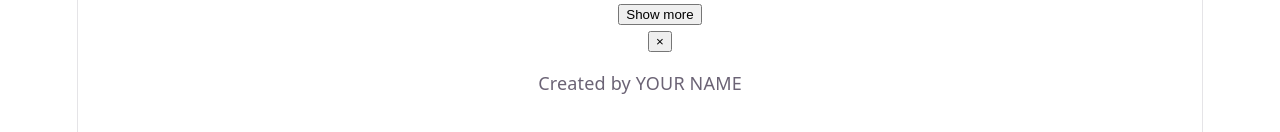
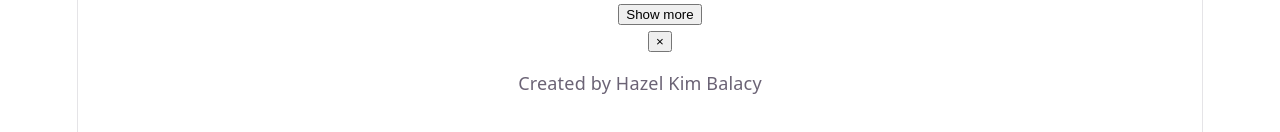
Before and after one commit to HazelKimBalacy/csit340G6-notes, a React (Vite) app: page / in a window 1280 px wide. Shown: the part 454-586 px from the top of the page. Built offline with nearby package versions, Linux system fonts and the light colour scheme.

Commit message:
chore: replace YOUR NAME with Hazel Kim Balacy

```diff
--- a/src/App.jsx
+++ b/src/App.jsx
@@ -5,7 +5,7 @@ function App() {
   return (
     <div className="app">
       <Notes />
-      <Info name="YOUR NAME" />
+      <Info name="Hazel Kim Balacy" />
     </div>
   )
 }
```
